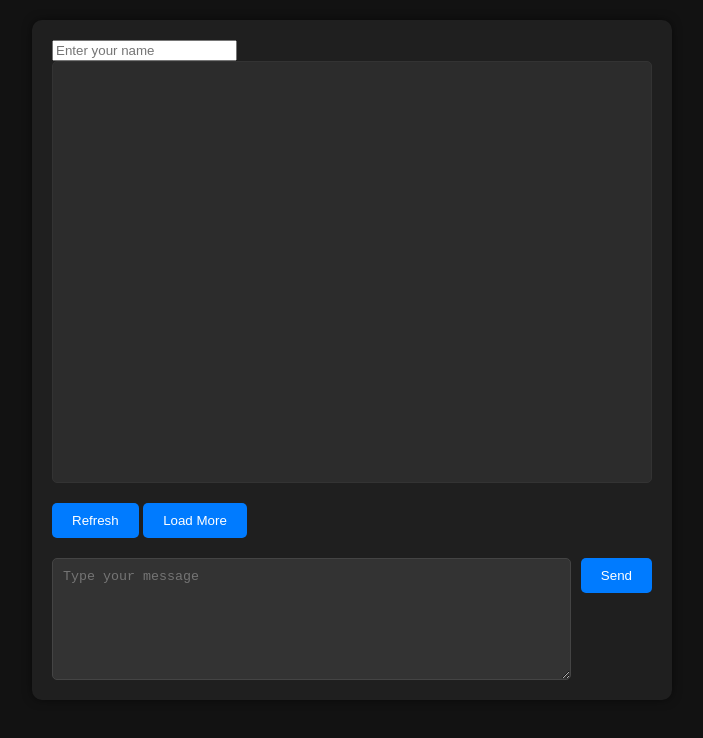
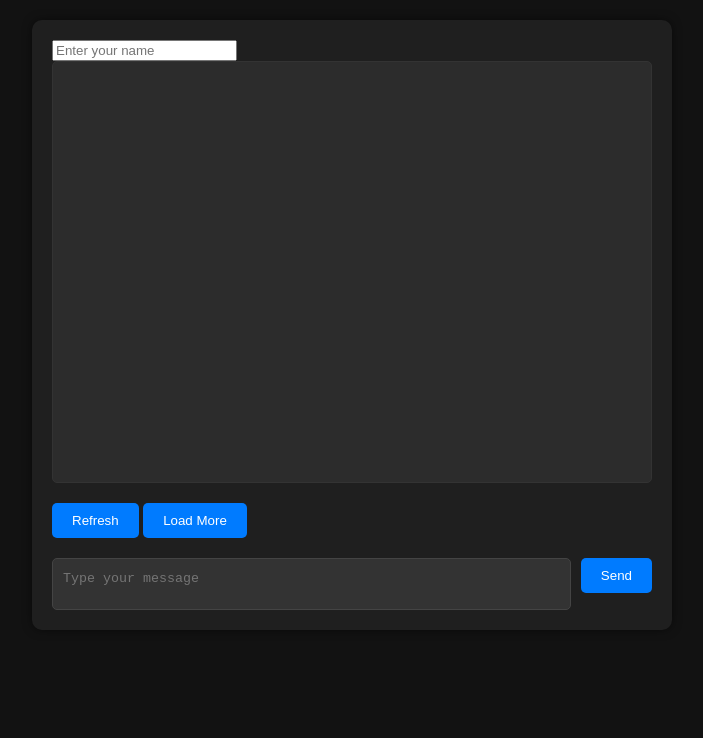
Before and after one commit to Fardad86/itexi, a plain HTML site: page index.html in a window 1280 px wide. Shown: the whole page, without its empty margins (288-991 px from the left). Drawn offline with nearby package versions, Linux system fonts and the light colour scheme; no server answers; a web font is replaced by a local one.

Commit message:
Update styles.css

```diff
--- a/styles.css
+++ b/styles.css
@@ -47,8 +47,11 @@ textarea {
     color: #e0e0e0; /* Light text color */
     border: 1px solid #444; /* Darker border */
     border-radius: 5px;
-    resize: vertical; /* Allow vertical resizing only */
-    min-height: 100px; /* Minimum height for textarea */
+    resize: none; /* Disable resizing */
+    height: 30px; /* Initial height to accommodate one line */
+    max-height: 60px; /* Max height to accommodate two lines */
+    overflow-y: auto; /* Allow vertical scrolling if content exceeds max-height */
+    line-height: 1.5; /* Set line height for text */
     margin-right: 10px; /* Space between textarea and button */
 }
 
```
